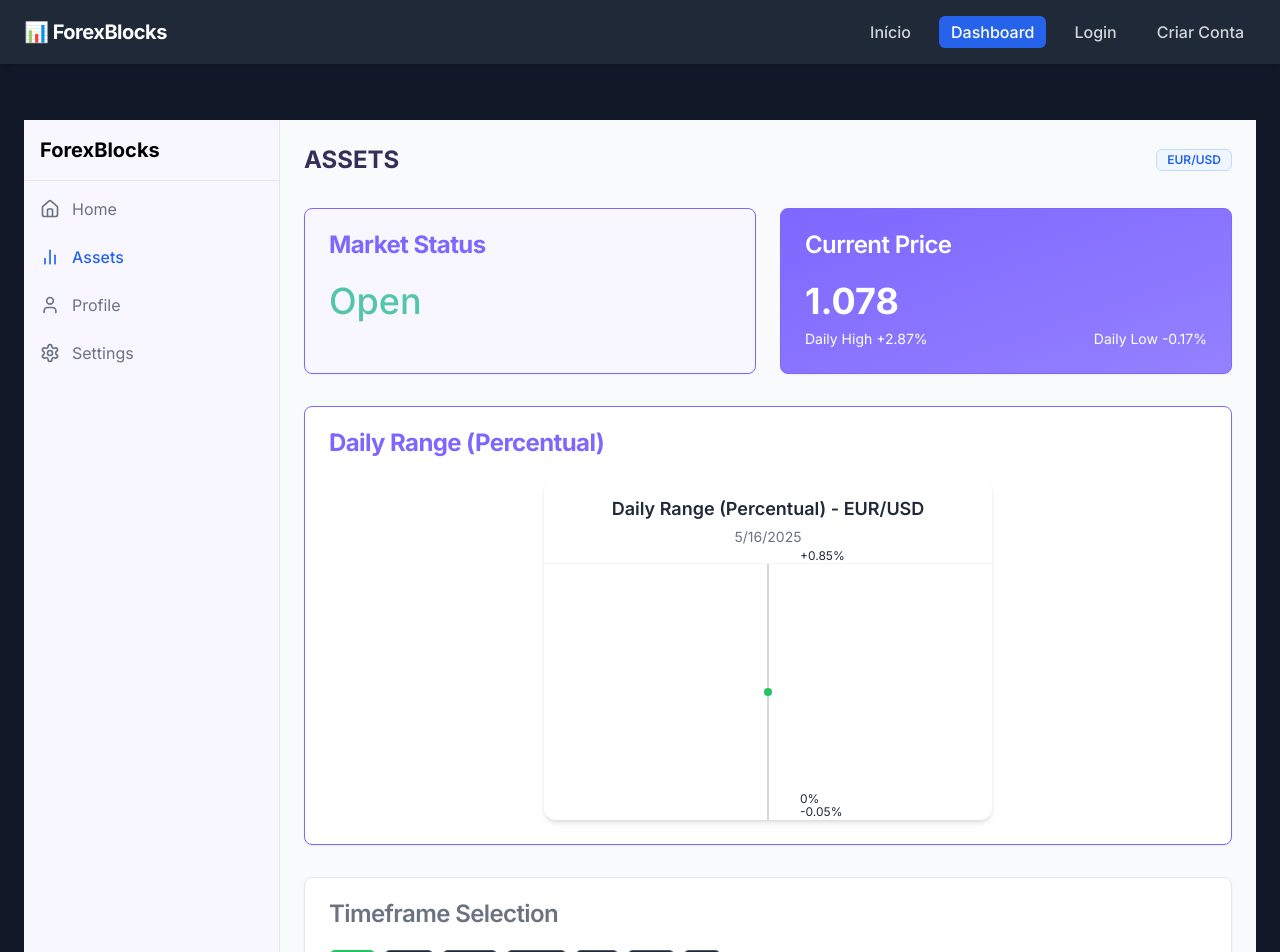
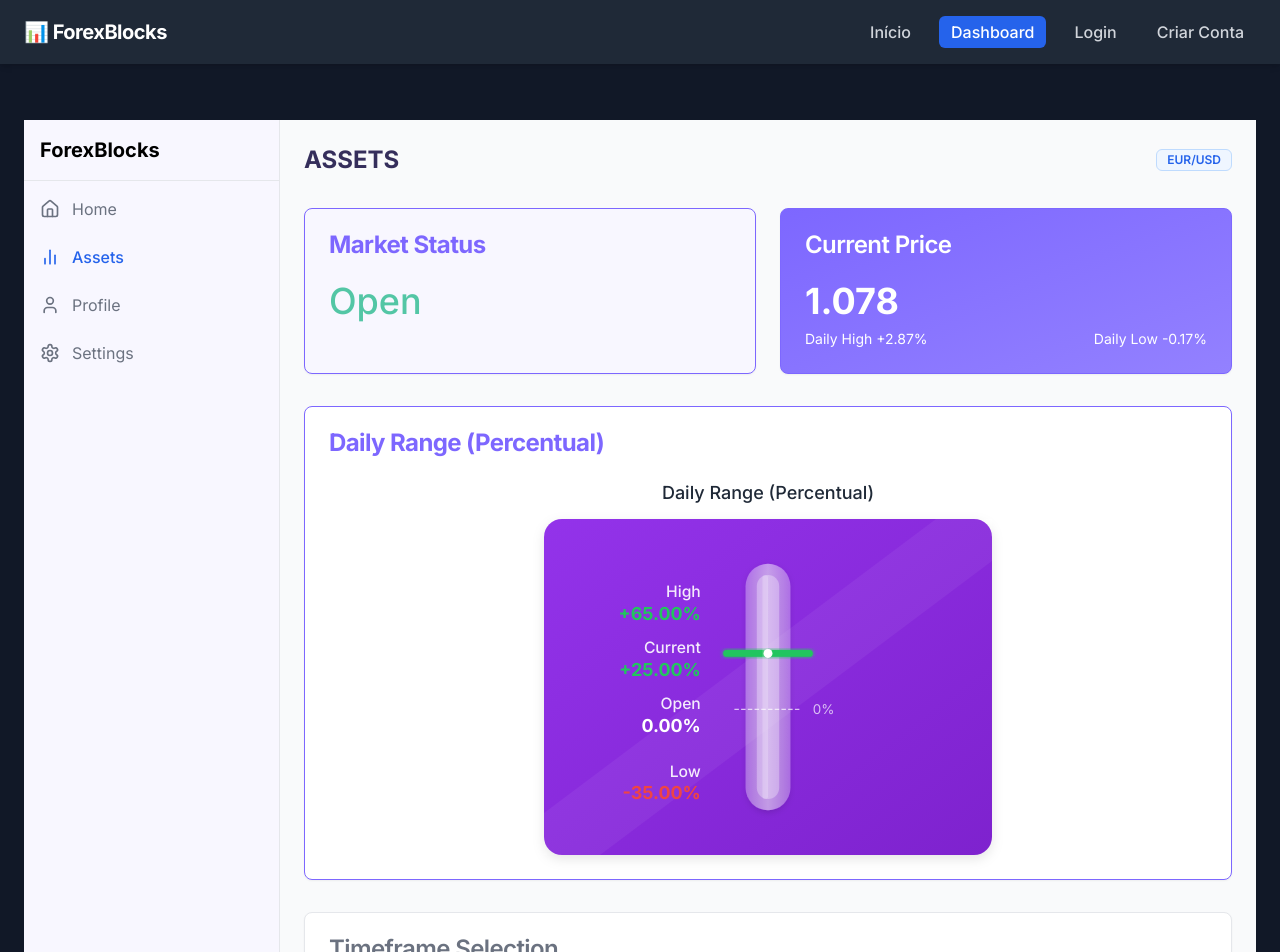
Before and after one commit to TulioBuarque/meusite-nextjs, a Next.js app: page /dashboard in a window 1280 px wide. Shown: the top 952 px of the page. Built offline with nearby package versions, Linux system fonts and the light colour scheme.

Commit message:
Update ProfessionalDailyRange.tsx

```diff
--- a/src/components/kpis/ProfessionalDailyRange.tsx
+++ b/src/components/kpis/ProfessionalDailyRange.tsx
@@ -1,148 +1,115 @@
-'use client'
+"use client"
 
-import { useState, useEffect, useRef } from 'react'
-
-interface DailyRangeData {
-  asset: string
-  date: string
-  open: number
-  high: number
-  low: number
-  current: number
-}
+import { useState, useEffect } from "react"
 
 interface ProfessionalDailyRangeProps {
-  data?: DailyRangeData
+  currentPercent: number
+  highPercent: number
+  lowPercent: number
   title?: string
-  refreshInterval?: number
-  onDataRequest?: () => Promise<DailyRangeData>
 }
 
 export default function ProfessionalDailyRange({
-  data,
-  title = 'Daily Range (Percentual)',
-  refreshInterval = 0,
-  onDataRequest,
+  currentPercent = 0.25,
+  highPercent = 0.65,
+  lowPercent = -0.35,
+  title = "Daily Range (Percentual)",
 }: ProfessionalDailyRangeProps) {
-  const [chartData, setChartData] = useState<DailyRangeData | null>(data || null)
+  const [animatedPercent, setAnimatedPercent] = useState(0)
 
-  const [calculatedValues, setCalculatedValues] = useState({
-    currentPercent: 0,
-    highPercent: 0,
-    lowPercent: 0,
-    currentPips: 0,
-    highPips: 0,
-    lowPips: 0,
-  })
+  const totalRange = highPercent - lowPercent
+  const zeroPosition = ((0 - lowPercent) / totalRange) * 100
+  const currentPosition = ((currentPercent - lowPercent) / totalRange) * 100
 
-  const [animatedPercent, setAnimatedPercent] = useState(0)
-  const [animatedPips, setAnimatedPips] = useState(0)
-
-  const prevPercent = useRef(0)
-  const prevPips = useRef(0)
+  const formatPercent = (value: number) => {
+    const sign = value > 0 ? "+" : value < 0 ? "-" : "0"
+    return `${sign}${Math.abs(value * 100).toFixed(2)}%`
+  }
 
   useEffect(() => {
-    if (!chartData) return
-
-    const { open, high, low, current } = chartData
-    const highPercent = ((high - open) / open) * 100
-    const lowPercent = ((low - open) / open) * 100
-    const currentPercent = ((current - open) / open) * 100
-    const pipMultiplier = 10000
-    const highPips = Math.round((high - open) * pipMultiplier)
-    const lowPips = Math.round((low - open) * pipMultiplier)
-    const currentPips = Math.round((current - open) * pipMultiplier)
-
-    setCalculatedValues({
-      highPercent,
-      lowPercent,
-      currentPercent,
-      highPips,
-      lowPips,
-      currentPips,
-    })
-
-    prevPercent.current = animatedPercent
-    prevPips.current = animatedPips
-    animateToNewValues(currentPercent, currentPips)
-  }, [chartData])
-
-  useEffect(() => {
-    if (!refreshInterval || !onDataRequest) return
-
-    const fetchData = async () => {
-      try {
-        const newData = await onDataRequest()
-        setChartData(newData)
-      } catch (error) {
-        console.error('Failed to fetch updated data:', error)
-      }
-    }
-
-    if (!chartData && onDataRequest) {
-      fetchData()
-    }
-
-    const intervalId = setInterval(fetchData, refreshInterval)
-    return () => clearInterval(intervalId)
-  }, [refreshInterval, onDataRequest, chartData])
-
-  useEffect(() => {
-    if (data) {
-      setChartData(data)
-    }
-  }, [data])
-
-  const animateToNewValues = (targetPercent: number, targetPips: number) => {
-    const duration = 1000
+    const duration = 1500
     const startTime = performance.now()
-    const startPercent = prevPercent.current
-    const startPips = prevPips.current
+    const startValue = animatedPercent
 
     const animate = (time: number) => {
       const elapsed = time - startTime
       const progress = Math.min(elapsed / duration, 1)
       const easeProgress = progress === 1 ? 1 : 1 - Math.pow(2, -10 * progress)
-      setAnimatedPercent(startPercent + (targetPercent - startPercent) * easeProgress)
-      setAnimatedPips(startPips + (targetPips - startPips) * easeProgress)
+
+      const newValue = startValue + (currentPercent - startValue) * easeProgress
+      setAnimatedPercent(newValue)
+
       if (progress < 1) requestAnimationFrame(animate)
     }
 
     requestAnimationFrame(animate)
-  }
+  }, [currentPercent])
 
-  const formatPercent = (value: number) => `${value > 0 ? '+' : ''}${value.toFixed(2)}%`
-  const formatPips = (value: number) => `${value > 0 ? '+' : ''}${value} pips`
-  const formatPrice = (value: number) => value.toFixed(4)
-
-  if (!chartData) {
-    return <div className="text-center text-gray-500">Carregando dados...</div>
-  }
-
-  const { highPercent, lowPercent, currentPercent } = calculatedValues
-  const totalRange = highPercent - lowPercent || 1
-  const zeroPosition = ((0 - lowPercent) / totalRange) * 100
-  const currentPosition = ((currentPercent - lowPercent) / totalRange) * 100
   const markerPosition = 100 - currentPosition
 
   return (
-    <div className="w-full max-w-md mx-auto bg-white rounded-xl shadow-md overflow-hidden">
-      <div className="p-4 border-b border-gray-100">
-        <h3 className="text-lg font-semibold text-center text-gray-800">
-          {title} - {chartData.asset}
-        </h3>
-        <p className="text-sm text-center text-gray-500 mt-1">
-          {new Date(chartData.date).toLocaleDateString()}
-        </p>
-      </div>
-      <div className="relative h-64 w-12 flex flex-col items-center justify-between mx-auto">
-        <div className="absolute top-0 bottom-0 left-1/2 w-0.5 bg-gray-300 transform -translate-x-1/2"></div>
+    <div className="w-full max-w-md mx-auto">
+      <h3 className="text-lg font-medium text-center mb-3">{title}</h3>
+      <div className="relative aspect-[4/3] w-full">
+        <svg viewBox="0 0 400 300" className="w-full h-full" style={{ filter: "drop-shadow(0px 4px 6px rgba(0, 0, 0, 0.1))" }}>
+          <defs>
+            <linearGradient id="purpleGradient" x1="0%" y1="0%" x2="100%" y2="100%">
+              <stop offset="0%" stopColor="#9333ea" />
+              <stop offset="100%" stopColor="#7e22ce" />
+            </linearGradient>
+            <linearGradient id="tubeGradient" x1="0%" y1="0%" x2="100%" y2="0%">
+              <stop offset="0%" stopColor="rgba(255,255,255,0.3)" />
+              <stop offset="50%" stopColor="rgba(255,255,255,0.5)" />
+              <stop offset="100%" stopColor="rgba(255,255,255,0.3)" />
+            </linearGradient>
+            <filter id="glow" x="-20%" y="-20%" width="140%" height="140%">
+              <feGaussianBlur stdDeviation="2" result="blur" />
+              <feComposite in="SourceGraphic" in2="blur" operator="over" />
+            </filter>
+            <filter id="shadow" x="-10%" y="-10%" width="120%" height="120%">
+              <feDropShadow dx="0" dy="2" stdDeviation="3" floodOpacity="0.3" />
+            </filter>
+          </defs>
 
-        <div className="absolute left-1/2 transform -translate-x-1/2 bg-green-500 w-2 h-2 rounded-full" style={{ bottom: `${markerPosition}%` }}></div>
+          <rect x="0" y="0" width="400" height="300" rx="16" ry="16" fill="url(#purpleGradient)" />
+          <path d="M0,300 L400,0" stroke="rgba(255,255,255,0.05)" strokeWidth="60" />
+          <rect x="180" y="40" width="40" height="220" rx="20" ry="20" fill="url(#tubeGradient)" filter="url(#shadow)" />
+          <rect x="190" y="50" width="20" height="200" rx="10" ry="10" fill="rgba(255,255,255,0.3)" />
 
-        <div className="absolute left-full ml-2 text-xs" style={{ bottom: '100%' }}>{formatPercent(highPercent)}</div>
-        <div className="absolute left-full ml-2 text-xs" style={{ bottom: `${zeroPosition}%` }}>0%</div>
-        <div className="absolute left-full ml-2 text-xs" style={{ bottom: '0%' }}>{formatPercent(lowPercent)}</div>
+          <g transform={`translate(0, ${40 + (100 - zeroPosition) * 2})`}>
+            <line x1="170" y1="0" x2="230" y2="0" stroke="rgba(255,255,255,0.7)" strokeWidth="1" strokeDasharray="4 2" />
+            <text x="240" y="4" fill="rgba(255,255,255,0.7)" fontSize="12">0%</text>
+          </g>
+
+          <g transform={`translate(0, ${40 + markerPosition * 2})`}>
+            <rect x="160" y="-3" width="80" height="6" rx="3" ry="3" fill={currentPercent >= 0 ? "#22c55e" : "#ef4444"} filter="url(#glow)" />
+            <circle cx="200" cy="0" r="4" fill="white" />
+          </g>
+
+          <g transform="translate(140, 70)">
+            <text x="0" y="0" textAnchor="end" fill="rgba(255,255,255,0.9)" fontSize="14" fontWeight="500">High</text>
+            <text x="0" y="20" textAnchor="end" fill="#22c55e" fontSize="16" fontWeight="bold">{formatPercent(highPercent)}</text>
+          </g>
+
+          <g transform={`translate(140, ${40 + markerPosition * 2})`}>
+            <text x="0" y="0" textAnchor="end" fill="rgba(255,255,255,0.9)" fontSize="14" fontWeight="500">Current</text>
+            <text x="0" y="20" textAnchor="end" fill={animatedPercent >= 0 ? "#22c55e" : "#ef4444"} fontSize="16" fontWeight="bold">
+              {formatPercent(animatedPercent)}
+            </text>
+          </g>
+
+          <g transform="translate(140, 230)">
+            <text x="0" y="0" textAnchor="end" fill="rgba(255,255,255,0.9)" fontSize="14" fontWeight="500">Low</text>
+            <text x="0" y="20" textAnchor="end" fill="#ef4444" fontSize="16" fontWeight="bold">{formatPercent(lowPercent)}</text>
+          </g>
+
+          <g transform={`translate(140, ${40 + (100 - zeroPosition) * 2})`}>
+            <text x="0" y="0" textAnchor="end" fill="rgba(255,255,255,0.9)" fontSize="14" fontWeight="500">Open</text>
+            <text x="0" y="20" textAnchor="end" fill="white" fontSize="16" fontWeight="bold">0.00%</text>
+          </g>
+
+          <rect x="195" y="50" width="5" height="200" rx="2.5" ry="2.5" fill="rgba(255,255,255,0.2)" />
+        </svg>
       </div>
     </div>
   )
```
